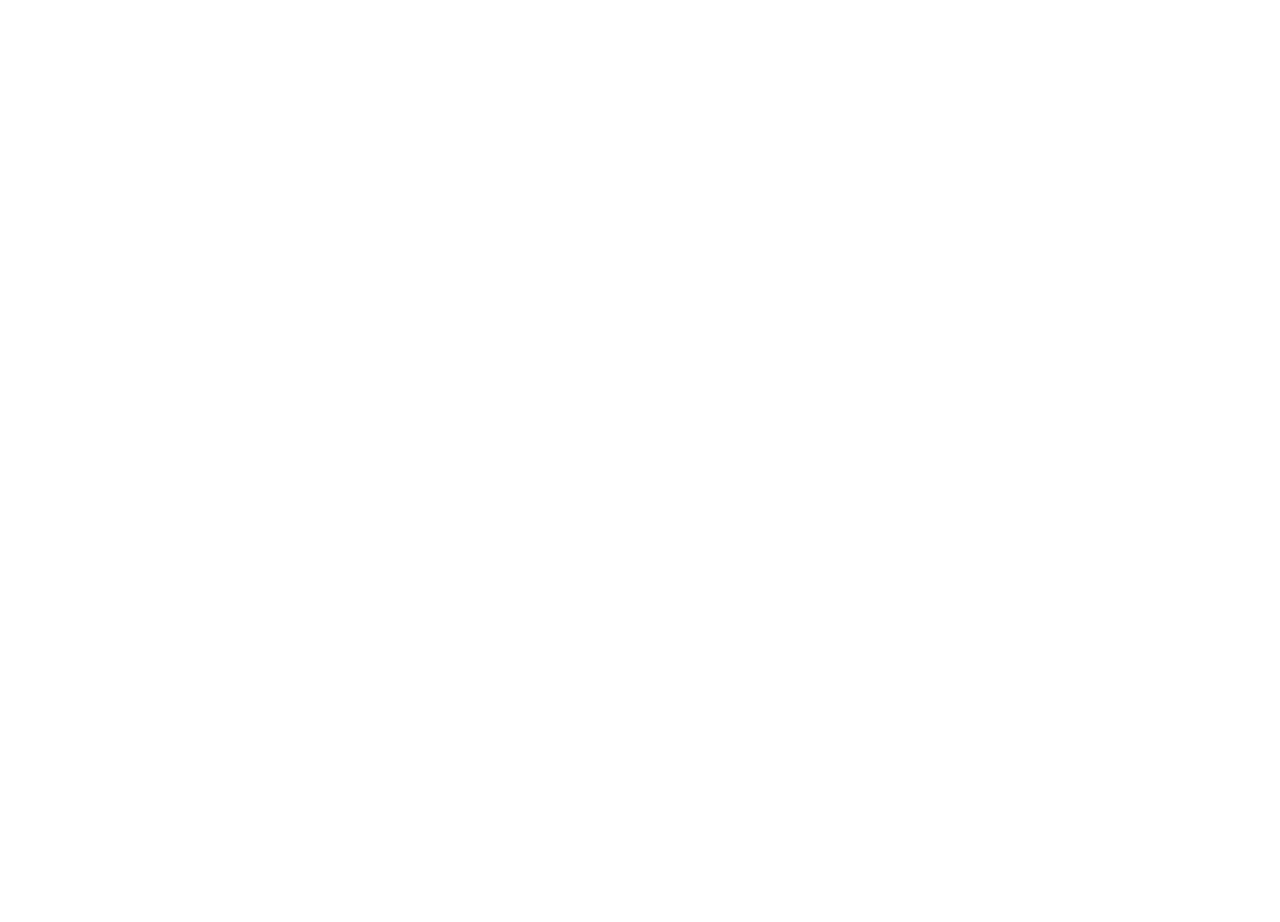
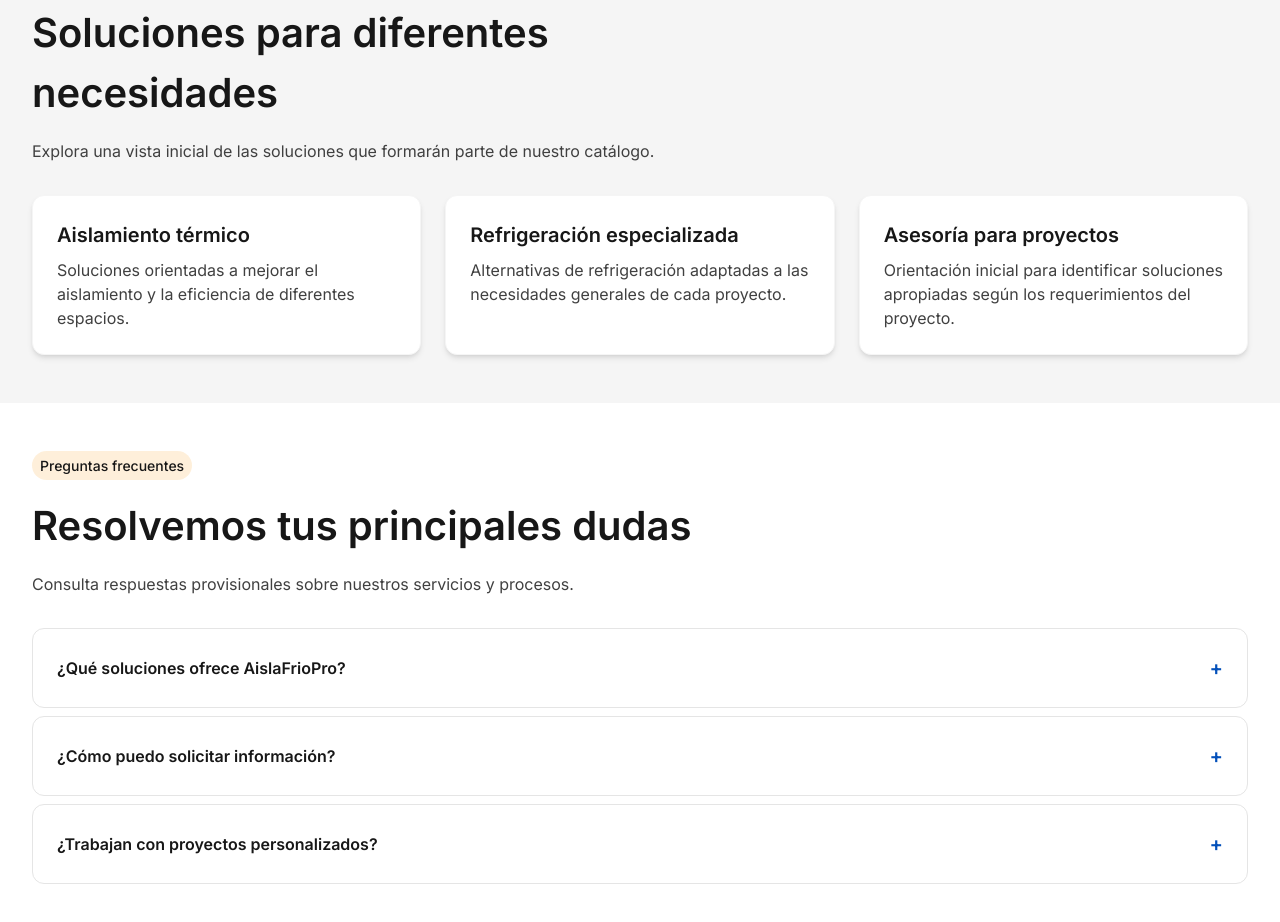
Before and after one commit to aislafriopro-gif/aislafrioproFrontend, a Next.js app: page / in a window 1280 px wide. Shown: the part 680-1602 px from the top of the page. Before the commit the page ends 800 px from the top, so only its background shows below. Built offline with nearby package versions, Linux system fonts and the light colour scheme.

Commit message:
feat: se ha creado la seccion servicios y FAQ dentro del home y actualizado la documentacion

```diff
--- /dev/null
+++ b/src/components/home/FAQ/FAQ.tsx
@@ -0,0 +1,77 @@
+import { Container } from "@/components/layout/Container/Container";
+import { Section } from "@/components/layout/Section/Section";
+import { Badge } from "@/components/ui/Badge/Badge";
+import { Card } from "@/components/ui/Card/Card";
+
+export interface IFaqItem {
+  id: string;
+  question: string;
+  answer: string;
+}
+
+export interface IFaqProps {
+  eyebrow?: string;
+  title: string;
+  description?: string;
+  faqs: readonly IFaqItem[];
+  className?: string;
+}
+
+export function FAQ({
+  eyebrow,
+  title,
+  description,
+  faqs,
+  className = "",
+}: IFaqProps) {
+  return (
+    <Section
+      aria-labelledby="faq-title"
+      className={`bg-white ${className}`}
+    >
+      <Container>
+        <div className="flex flex-col items-start gap-md">
+          {eyebrow && (
+            <Badge variant="accent">{eyebrow}</Badge>
+          )}
+
+          <h2
+            id="faq-title"
+            className="max-w-3xl text-h4 font-semibold text-gray-900 tablet:text-h3 desktop:text-h2"
+          >
+            {title}
+          </h2>
+
+          {description && (
+            <p className="max-w-2xl text-body text-gray-700">
+              {description}
+            </p>
+          )}
+        </div>
+
+        <div className="mt-xl flex flex-col gap-sm">
+          {faqs.map((faq) => (
+            <Card key={faq.id}>
+              <details className="group">
+                <summary className="flex cursor-pointer list-none items-center justify-between gap-md text-body font-semibold text-gray-900 focus-visible:rounded-sm focus-visible:outline-none focus-visible:ring-2 focus-visible:ring-primary">
+                  <span>{faq.question}</span>
+
+                  <span
+                    aria-hidden="true"
+                    className="text-h5 text-primary transition-transform group-open:rotate-45"
+                  >
+                    +
+                  </span>
+                </summary>
+
+                <p className="mt-md border-t border-gray-200 pt-md text-body text-gray-700">
+                  {faq.answer}
+                </p>
+              </details>
+            </Card>
+          ))}
+        </div>
+      </Container>
+    </Section>
+  );
+}
--- a/src/components/home/HomePage.tsx
+++ b/src/components/home/HomePage.tsx
@@ -1,5 +1,55 @@
 import { About } from "@/components/home/About/About";
+import {
+  FAQ,
+  type IFaqItem,
+} from "@/components/home/FAQ/FAQ";
 import { Hero } from "@/components/home/Hero/Hero";
+import {
+  Services,
+  type IServiceItem,
+} from "@/components/home/Services/Services";
+
+const TEMPORARY_SERVICES: readonly IServiceItem[] = [
+  {
+    id: "service-1",
+    title: "Aislamiento térmico",
+    description:
+      "Soluciones orientadas a mejorar el aislamiento y la eficiencia de diferentes espacios.",
+  },
+  {
+    id: "service-2",
+    title: "Refrigeración especializada",
+    description:
+      "Alternativas de refrigeración adaptadas a las necesidades generales de cada proyecto.",
+  },
+  {
+    id: "service-3",
+    title: "Asesoría para proyectos",
+    description:
+      "Orientación inicial para identificar soluciones apropiadas según los requerimientos del proyecto.",
+  },
+];
+
+const TEMPORARY_FAQS: readonly IFaqItem[] = [
+  {
+    id: "faq-1",
+    question: "¿Qué soluciones ofrece AislaFrioPro?",
+    answer:
+      "La información definitiva sobre los servicios será proporcionada y validada posteriormente.",
+  },
+  {
+    id: "faq-2",
+    question: "¿Cómo puedo solicitar información?",
+    answer:
+      "Los canales y procesos oficiales de contacto todavía se encuentran pendientes de definición.",
+  },
+  {
+    id: "faq-3",
+    question: "¿Trabajan con proyectos personalizados?",
+    answer:
+      "El alcance y las condiciones de los proyectos personalizados deberán ser confirmados por el equipo responsable.",
+  },
+];
 
 export function HomePage() {
   return (
@@ -15,6 +65,20 @@
         title="Conoce más sobre AislaFrioPro"
         description="Esta sección presentará la experiencia, el enfoque de trabajo y el valor que AislaFrioPro ofrece a sus clientes."
       />
+
+      <Services
+        eyebrow="Servicios"
+        title="Soluciones para diferentes necesidades"
+        description="Explora una vista inicial de las soluciones que formarán parte de nuestro catálogo."
+        services={TEMPORARY_SERVICES}
+      />
+
+      <FAQ
+        eyebrow="Preguntas frecuentes"
+        title="Resolvemos tus principales dudas"
+        description="Consulta respuestas provisionales sobre nuestros servicios y procesos."
+        faqs={TEMPORARY_FAQS}
+      />
     </>
   );
 }
--- /dev/null
+++ b/src/components/home/Services/Services.tsx
@@ -0,0 +1,73 @@
+import { Container } from "@/components/layout/Container/Container";
+import { Section } from "@/components/layout/Section/Section";
+import { Badge } from "@/components/ui/Badge/Badge";
+import { Card } from "@/components/ui/Card/Card";
+
+export interface IServiceItem {
+  id: string;
+  title: string;
+  description: string;
+}
+
+export interface IServicesProps {
+  eyebrow?: string;
+  title: string;
+  description?: string;
+  services: readonly IServiceItem[];
+  className?: string;
+}
+
+export function Services({
+  eyebrow,
+  title,
+  description,
+  services,
+  className = "",
+}: IServicesProps) {
+  return (
+    <Section
+      aria-labelledby="services-title"
+      className={`bg-gray-100 ${className}`}
+    >
+      <Container>
+        <div className="flex flex-col items-start gap-md">
+          {eyebrow && (
+            <Badge variant="primary">{eyebrow}</Badge>
+          )}
+
+          <h2
+            id="services-title"
+            className="max-w-3xl text-h4 font-semibold text-gray-900 tablet:text-h3 desktop:text-h2"
+          >
+            {title}
+          </h2>
+
+          {description && (
+            <p className="max-w-2xl text-body text-gray-700">
+              {description}
+            </p>
+          )}
+        </div>
+
+        <div className="mt-xl grid gap-lg tablet:grid-cols-2 desktop:grid-cols-3">
+          {services.map((service) => (
+            <article key={service.id}>
+              <Card
+                variant="elevated"
+                className="h-full"
+              >
+                <h3 className="text-h5 font-semibold text-gray-900">
+                  {service.title}
+                </h3>
+
+                <p className="mt-sm text-body text-gray-700">
+                  {service.description}
+                </p>
+              </Card>
+            </article>
+          ))}
+        </div>
+      </Container>
+    </Section>
+  );
+}
```
Also changed, not shown: 1 other file (tests, documents, lock files or other folders).
